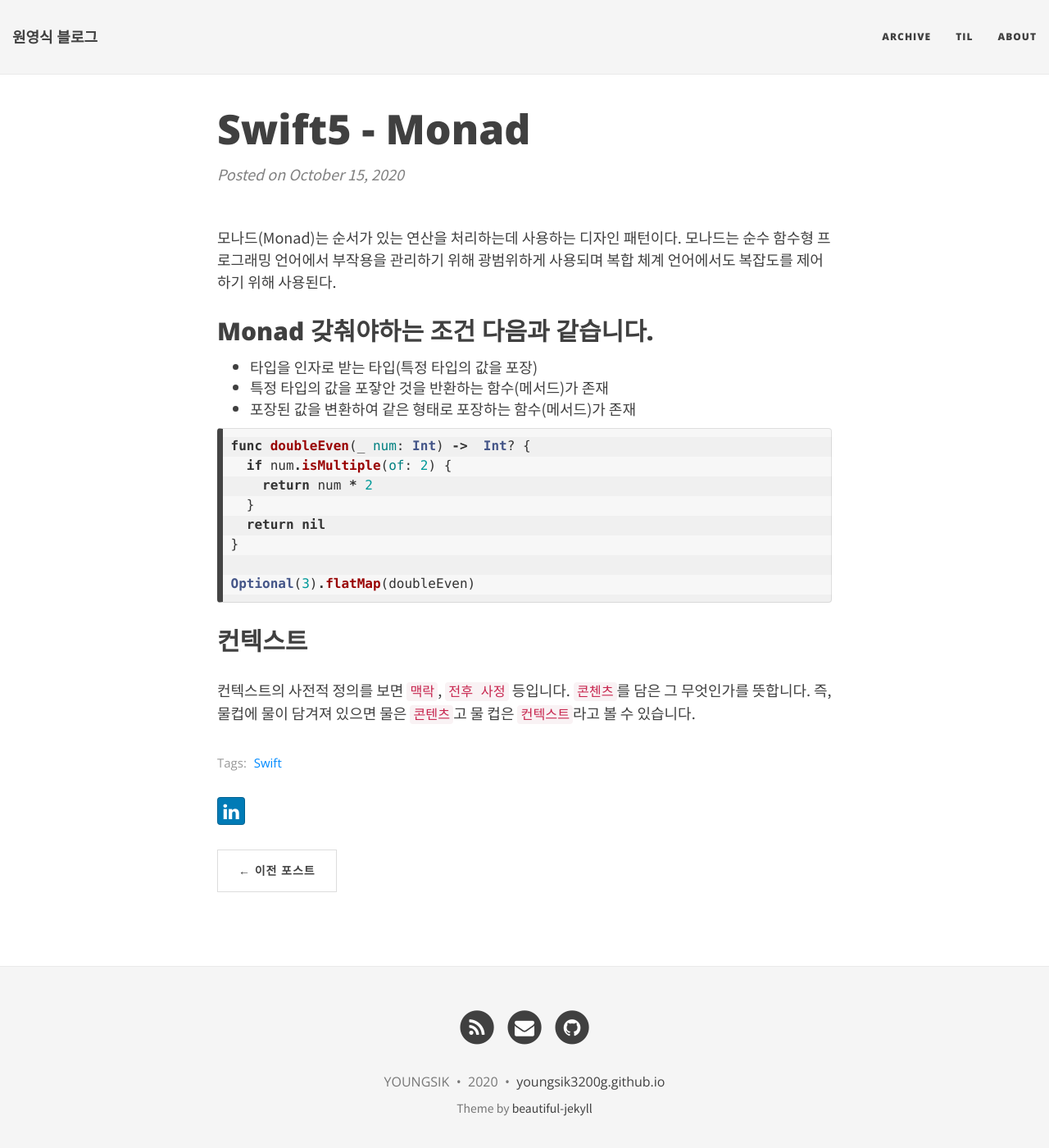
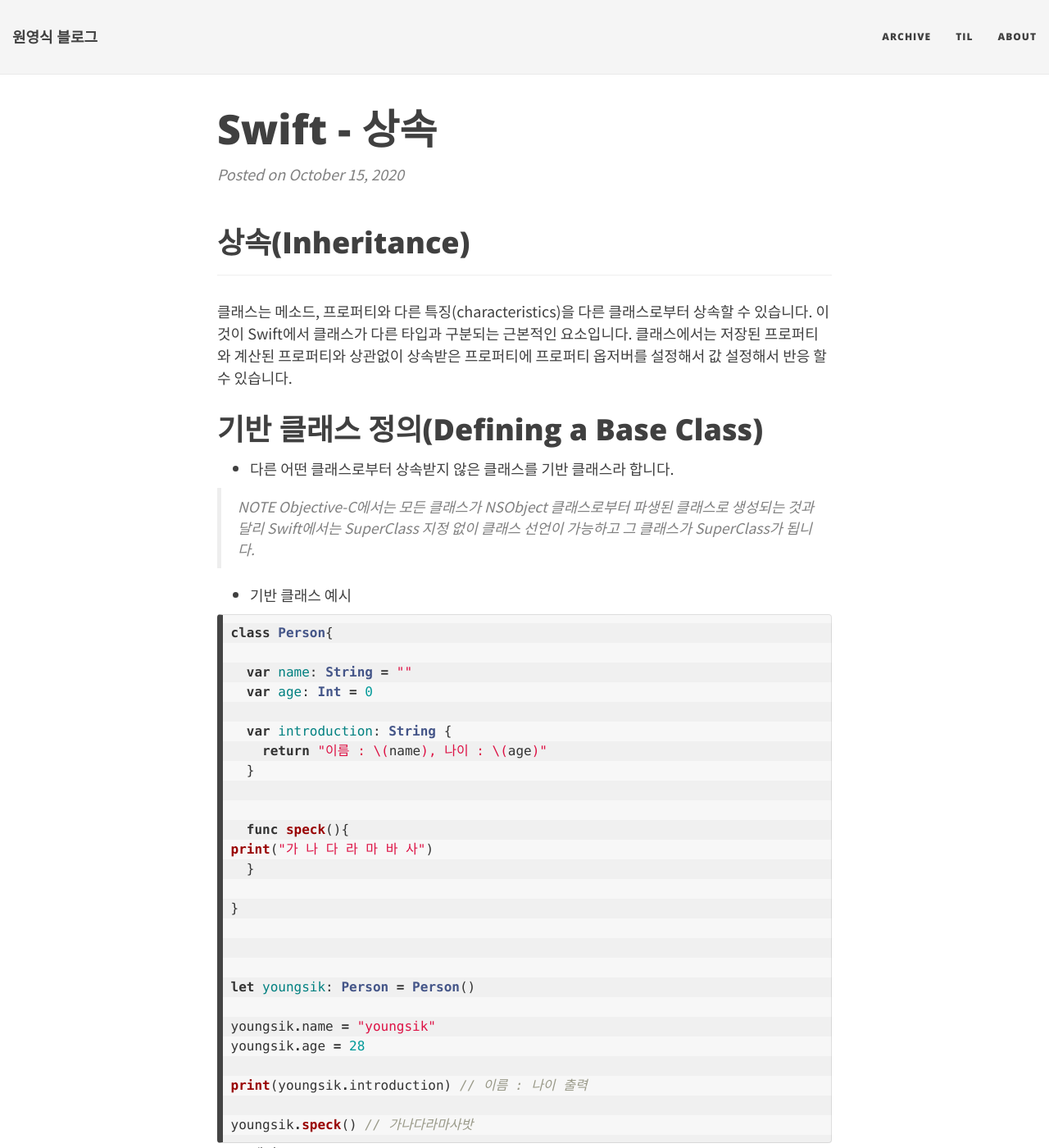
Before and after one commit to youngsikwon/github.io, a Jekyll site: the page built from _posts/2020-10-15-Swift5-Monad.md, in a window 1280 px wide and 1400 px high. Shown: the whole window at 82% size. Built offline with Jekyll 4.4.1, drawn with Linux system fonts in a browser that asks for light colours; nearby versions of some CDN libraries; comment, search, counter and statistics services are not loaded; some of the changed text lies outside the part shown.

Commit message:
- 상속 작성중

````diff
--- a/_posts/2020-10-15-Swift5-Monad.md
+++ b/_posts/2020-10-15-Swift5-Monad.md
@@ -1,34 +1,89 @@
 ---
 layout: post
-title: Swift5 - Monad
+title: Swift - 상속
 tags: [Swift]
 comments: true
 ---
 
+# 상속(Inheritance)
 
-모나드(Monad)는 순서가 있는 연산을 처리하는데 사용하는 디자인 패턴이다. 모나드는 순수 함수형 프로그래밍 언어에서 부작용을 관리하기 위해 광범위하게 사용되며 복합 체계 언어에서도 복잡도를 제어하기 위해 사용된다.
+---
+
+클래스는 메소드, 프로퍼티와 다른 특징(characteristics)을 다른 클래스로부터 상속할 수 있습니다. 이것이 Swift에서 클래스가 다른 타입과 구분되는 근본적인 요소입니다. 클래스에서는 저장된 프로퍼티와 계산된 프로퍼티와 상관없이 상속받은 프로퍼티에 프로퍼티 옵저버를 설정해서 값 설정해서 반응 할 수 있습니다.
+
+
+
+# 기반 클래스 정의(Defining a Base Class)
+
+- 다른 어떤 클래스로부터 상속받지 않은 클래스를 기반 클래스라 합니다.
+
+> NOTE
+> Objective-C에서는 모든 클래스가 NSObject 클래스로부터 파생된 클래스로 생성되는 것과 달리 Swift에서는 SuperClass 지정 없이 클래스 선언이 가능하고 그 클래스가 SuperClass가 됩니다.
+
+
+- 기반 클래스 예시
+
+```swift
+class Person{
+
+  var name: String = ""
+  var age: Int = 0
+
+  var introduction: String {
+    return "이름 : \(name), 나이 : \(age)"
+  }
+
+
+  func speck(){
+print("가 나 다 라 마 바 사")
+  }
+
+}
+
+
+
+let youngsik: Person = Person()
+
+youngsik.name = "youngsik"
+youngsik.age = 28
+
+print(youngsik.introduction) // 이름 : 나이 출력
+
+youngsik.speck() // 가나다라마사밧
+```
+
+- 예시 2
+
+```swift
+class Vehicle{ //탈 것.
+
+
+  var currentSPeed = 0.0 //의 프로퍼티를 갖고 있고
+  var description: String { // description을 계산된 프로퍼티로 선언
+
+    return "traveling at \(currentSPeed) miles per hour"
+
+  }
+  func makeNoise(){ // 이 메소드를 갖고 이 클래스를 이용해 탈 것 객체를 하나 생성합니다.
+
+  let someVehicle = Vehicle()
+
+
+  print("Vehicle: \(someVehicle.descirption)")
+  }
+}
+```
 
 
 
 
-## Monad 갖춰야하는 조건 다음과 같습니다.
+# 서브클래싱(Subclassing)
 
-- 타입을 인자로 받는 타입(특정 타입의 값을 포장)
-- 특정 타입의 값을 포잫안 것을 반환하는 함수(메서드)가 존재
-- 포장된 값을 변환하여 같은 형태로 포장하는 함수(메서드)가 존재
+- 상속, 다시 말해 서브클래싱을 하면 부모로부터 성격을 상속받고 자기 자신 고유의 특성도 추가할 수 있다.
 
-```swift
-func doubleEven(_ num: Int) ->  Int? {
-  if num.isMultiple(of: 2) {
-    return num * 2
-  }
-  return nil
+```Swift
+
+class SomeSubclass: SomeSuperclass{
+  // subclass definition goes here
 }
-
-Optional(3).flatMap(doubleEven)
 ```
-
-
-## 컨텍스트
-
-컨텍스트의 사전적 정의를 보면 `맥락`, `전후 사정` 등입니다. `콘첸츠`를 담은 그 무엇인가를 뜻합니다. 즉, 물컵에 물이 담겨져 있으면 물은 `콘텐츠`고 물 컵은 `컨텍스트`라고 볼 수 있습니다.
--- /dev/null
+++ b/_posts/2020-10-22-Swift-Inheritance.md
@@ -0,0 +1,34 @@
+---
+layout: post
+title: Swift5 - Monad
+tags: [Swift]
+comments: true
+---
+
+
+모나드(Monad)는 순서가 있는 연산을 처리하는데 사용하는 디자인 패턴이다. 모나드는 순수 함수형 프로그래밍 언어에서 부작용을 관리하기 위해 광범위하게 사용되며 복합 체계 언어에서도 복잡도를 제어하기 위해 사용된다.
+
+
+
+
+## Monad 갖춰야하는 조건 다음과 같습니다.
+
+- 타입을 인자로 받는 타입(특정 타입의 값을 포장)
+- 특정 타입의 값을 포잫안 것을 반환하는 함수(메서드)가 존재
+- 포장된 값을 변환하여 같은 형태로 포장하는 함수(메서드)가 존재
+
+```swift
+func doubleEven(_ num: Int) ->  Int? {
+  if num.isMultiple(of: 2) {
+    return num * 2
+  }
+  return nil
+}
+
+Optional(3).flatMap(doubleEven)
+```
+
+
+## 컨텍스트
+
+컨텍스트의 사전적 정의를 보면 `맥락`, `전후 사정` 등입니다. `콘첸츠`를 담은 그 무엇인가를 뜻합니다. 즉, 물컵에 물이 담겨져 있으면 물은 `콘텐츠`고 물 컵은 `컨텍스트`라고 볼 수 있습니다.
````
